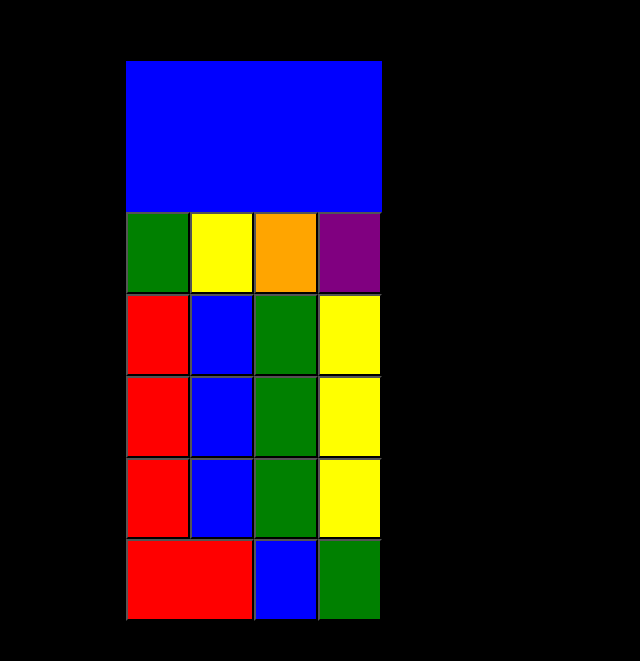
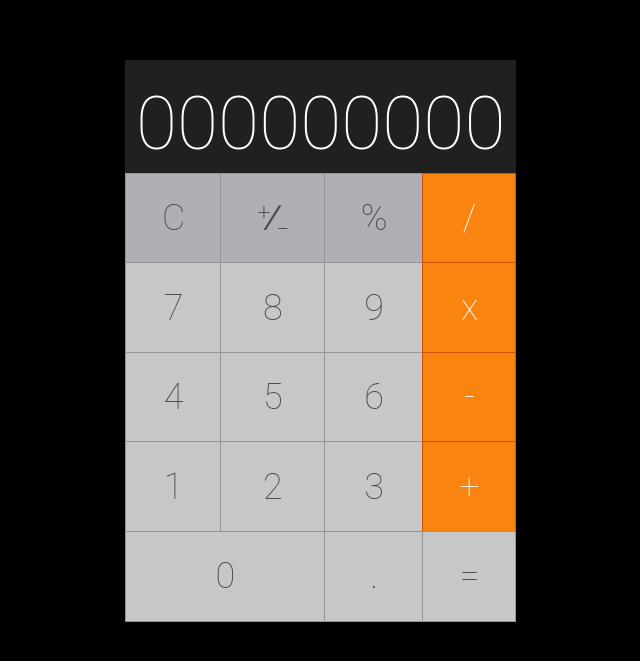
Before and after one commit to cayomol01/Calculadora-react, a React app: page / in a window 1280 px wide. Shown: the part 115-776 px from the top of the page, without its empty margins (394-1034 px from the left). Built offline with nearby package versions, Linux system fonts and the light colour scheme.

Commit message:
Calculadora

```diff
--- a/src/components/Calculadora/Calcu.jsx
+++ b/src/components/Calculadora/Calcu.jsx
@@ -7,26 +7,26 @@ export default function Calcu() {
   return (
    <>
     <div className="container">
-        <div className = "display"></div>
-        <button className="c"></button>
-        <button className="masmenos"></button>
-        <button className="porciento"></button>
-        <button className="division"></button>
-        <button className="siete"></button>
-        <button className="ocho"></button>
-        <button className="nueve"></button>
-        <button className="por"></button>
-        <button className="cuatro"></button>
-        <button className="cinco"></button>
-        <button className="seis"></button>
-        <button className="menos"></button>
-        <button className="uno"></button>
-        <button className="dos"></button>
-        <button className="tres"></button>
-        <button className="mas"></button>
-        <button className="cero"></button>
-        <button className="punto"></button>
-        <button className="igual"></button>
+        <div className = "display">000000000</div>
+        <button className="func c">C</button>
+        <button className="func masmenos">⁺∕₋</button>
+        <button className="func porciento">%</button>
+        <button className="oper division">/</button>
+        <button className="keyboard siete">7</button>
+        <button className="keyboard ocho">8</button>
+        <button className="keyboard nueve">9</button>
+        <button className="oper por">x</button>
+        <button className="keyboard cuatro">4</button>
+        <button className="keyboard cinco">5</button>
+        <button className="keyboard seis">6</button>
+        <button className="oper menos">-</button>
+        <button className="keyboard uno">1</button>
+        <button className="keyboard dos">2</button>
+        <button className="keyboard tres">3</button>
+        <button className="oper mas">+</button>
+        <button className="keyboard cero">0</button>
+        <button className="keyboard punto">.</button>
+        <button className="keyboard igual" >=</button>
 
 
     </div>
--- a/src/components/Calculadora/Calcu.scss
+++ b/src/components/Calculadora/Calcu.scss
@@ -3,12 +3,13 @@
     height: 70%;
     margin-left: auto;
     margin-right: auto;
-    background: red;
+    background: black;
     display: grid;
     transform: translateY(30%);
+    padding:0;
+    border:0;
 
     grid-template-areas:
-    "A A A A A  A A A A A  A A A A A  A A A A A"
     "A A A A A  A A A A A  A A A A A  A A A A A"
     "B B B B B  G G G G G  K K K K K  P P P P P"
     "C C C C C  H H H H H  L L L L L  Q Q Q Q Q"
@@ -19,120 +20,176 @@
 
 .display{
     grid-area: A;
-    background: blue;
+    background: #202020;
+    color: white;
+    text-align: right;
+    font-size: 75px;
+    font-weight: 100;
+    font-family: 'Roboto', sans-serif;
+    border:0;
+    margin:0;
+    padding-top: 60px;
+    padding-right: 10px;
+    padding-left: 10px;
+    line-height: 5px;
     align-items: center;
+    gap: 0px;
+    outline: 1px solid #202020;
+}
+
+
+.keyboard{
+    background: #c7c7c7;
+    color: rgb(75, 75, 75);
+    font-size: 36px;
+    font-weight: 100;
+    font-family: 'Roboto', sans-serif;
+    padding:0;
+    border:0;
+    margin:0;
+    outline: 1px solid #949599;
+}
+
+.keyboard:hover{
+    opacity: .9;
+}
+
+.keyboard:active{
+    opacity: .8;
+}
+
+.func{
+    background: #afb0b5;
+    color: rgb(75, 75, 75);
+    font-size: 36px;
+    font-weight: 100;
+    font-family: 'Roboto', sans-serif;
+    padding:0;
+    border:0;
+    margin:0;
+    outline: 1px solid #949599;
+}
+
+.func:hover{
+    opacity: .9;
+}
+
+.func:active{
+    opacity: .8;
+    outline: 1px solid #949599;
+}
+
+.oper{
+    background: #f98410;
+    color: #fff6f9;
+    outline: 1px solid #ca5200;
+    font-size: 36px;
+    font-weight: 100;
+    font-family: 'Roboto', sans-serif;
+    padding:0;
+    border:0;
+    margin:0;
+}
+
+.oper:hover{
+    opacity: .9;
+}
+
+.oper:active{
+    opacity: .8;
 }
 
 .c {
     grid-area: B;
-    background: green;
     align-items: center;
 }
 
 .masmenos{
     grid-area: G;
-    background: yellow;
     align-items: center;
 }
 
 .porciento{
     grid-area: K;
-    background: orange;
     align-items: center;
 }
 
 .division{
     grid-area: P;
-    background: purple;
     align-items: center;
 }
 
 .siete{
     grid-area: C;
-    background: red;
     align-items: center;
 }
 
 .ocho{
     grid-area: H;
-    background: blue;
     align-items: center;
 }
 
 .nueve {
     grid-area: L;
-    background: green;
     align-items: center;
 }
 
 .por {
     grid-area: Q;
-    background: yellow;
     align-items: center;
 }
 
 .cuatro{
     grid-area: D;
-    background: red;
     align-items: center;
 }
 
 .cinco{
     grid-area: I;
-    background: blue;
     align-items: center;
 }
 
 .seis{
     grid-area: M;
-    background: green;
     align-items: center;
 }
 
 .menos{
     grid-area: R;
-    background: yellow;
     align-items: center;
 }
 
 .uno{
     grid-area: E;
-    background: red;
     align-items: center;
 }
 
 .dos{
     grid-area: J;
-    background: blue;
     align-items: center;
 }
 
 .tres{
     grid-area: N;
-    background: green;
     align-items: center;
 }
 
 .mas{
     grid-area: S;
-    background: yellow;
     align-items: center;
 }
 
 .cero{
     grid-area: F;
-    background: red;
     align-items: center;
 }
 
 .punto{
     grid-area: O;
-    background: blue;
     align-items: center;
 }
 
 .igual{
     grid-area: T;
-    background: green;
     align-items: center;
 }
```
